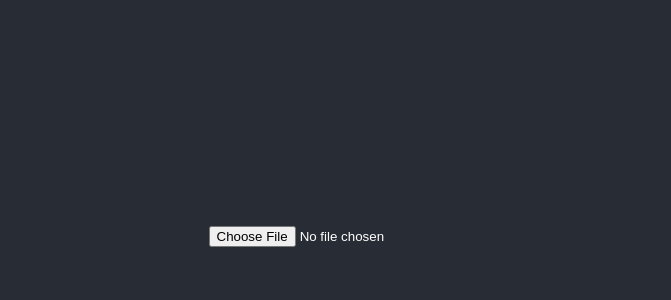
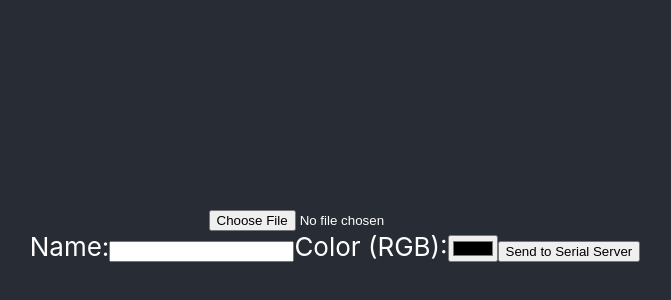
Before and after one commit to OtagoPolytechnic/third-year-studio-2024-rainy-arcade, a React (Create React App) app in the folder file-upload/: page / in a window 1280 px wide. Shown: the part 164-464 px from the top of the page, without its empty margins (305-976 px from the left). Built offline with nearby package versions, Linux system fonts and the light colour scheme.

Commit message:
added a form for the Dev name and rgb colour i will then set up another server bit to convert that input to serial for the arduino

```diff
--- a/file-upload/src/App.js
+++ b/file-upload/src/App.js
@@ -2,8 +2,12 @@
 import './App.css';
 
 function App() {
-  // State to store selected file details
+  // File upload state (unchanged)
   const [fileInfo,] = useState({ name: '', size: 0 });
+
+  // Name and color state
+  const [name, setName] = useState('');
+  const [color, setColor] = useState('#000000');
 
   // Function to handle file selection
   const handleFileChange = (event) => {
@@ -28,12 +32,34 @@
     }
   };
 
+// Form submission
+const handleSubmit = (event) => {
+  event.preventDefault();
+  sendData(name, color);
+};
 
+// Send data to SerialServer
+const sendData = async (name, color) => {
+  // You might need to convert the RGB color into a format the Arduino understands
+  const data = { name, color };
 
+  const response = await fetch('http://localhost:3002/send-data', { // Assuming SerialServer is on port 3002
+    method: 'POST',
+    headers: { 'Content-Type': 'application/json' },
+    body: JSON.stringify(data)
+  });
+
+  if (response.ok) {
+    console.log('Data sent successfully!');
+  } else {
+    console.error('Error sending data');
+  }
+};
 
 return (
   <div className="App">
     <header className="App-header">
+      {/* File Upload Section */}
       <input type="file" onChange={handleFileChange} />
       {fileInfo.name && (
         <div>
@@ -42,6 +68,17 @@
         </div>
       )}
 
+      {/* Name and Color Section */}
+      <form onSubmit={handleSubmit}>
+        <label htmlFor="name">Name:</label>
+        <input type="text" id="name" value={name} onChange={(e) => setName(e.target.value)} />
+
+        <label htmlFor="color">Color (RGB):</label>
+        <input type="color" id="color" value={color} onChange={(e) => setColor(e.target.value)} />
+
+        <button type="submit">Send to Serial Server</button>
+      </form>
+
     </header>
   </div>
 );
```
Also changed, not shown: file-upload/upload_server.js (renamed from file-upload/server.js), 1 other file (tests, documents, lock files or other folders). Lines whose indentation alone changed are shown as unchanged.
